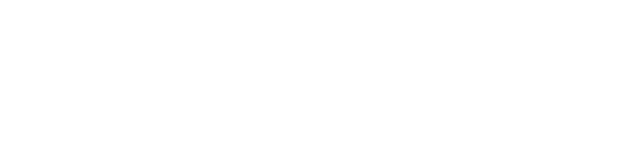
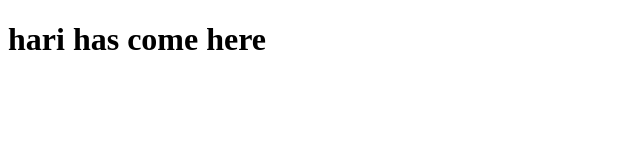
Before and after one commit to challahari520/testing, a plain HTML site: page index.html in a window 1280 px wide. Shown: the whole page, without its empty margins (0-640 px from the left). Drawn offline with Linux system fonts and the light colour scheme.

Commit message:
body h1 is added

```diff
--- a/index.html
+++ b/index.html
@@ -4,6 +4,6 @@
 	<title> checking out page</title>
 </head>
 <body>
-
+	<h1> hari has come here</h1>
 </body>
 </html>
```
